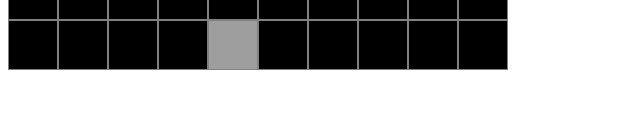
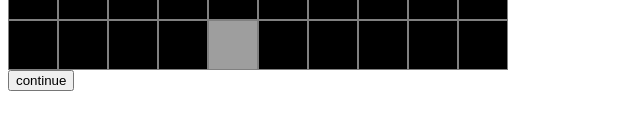
Before and after one commit to Logan-Garcia-inc/mouse-maze, a plain HTML site: page index.html in a window 1280 px wide. Shown: the part 438-568 px from the top of the page, without its empty margins (0-640 px from the left). Drawn offline with Linux system fonts and the light colour scheme; grey boxes are pictures that could not be loaded.

Commit message:
Update index.html

```diff
--- a/index.html
+++ b/index.html
@@ -13,6 +13,9 @@
 <div class="mouse">
 
 </div>
+<div >
+  <button class="continue">continue</button>
+</div>
 <div>
 </div>
 
```
